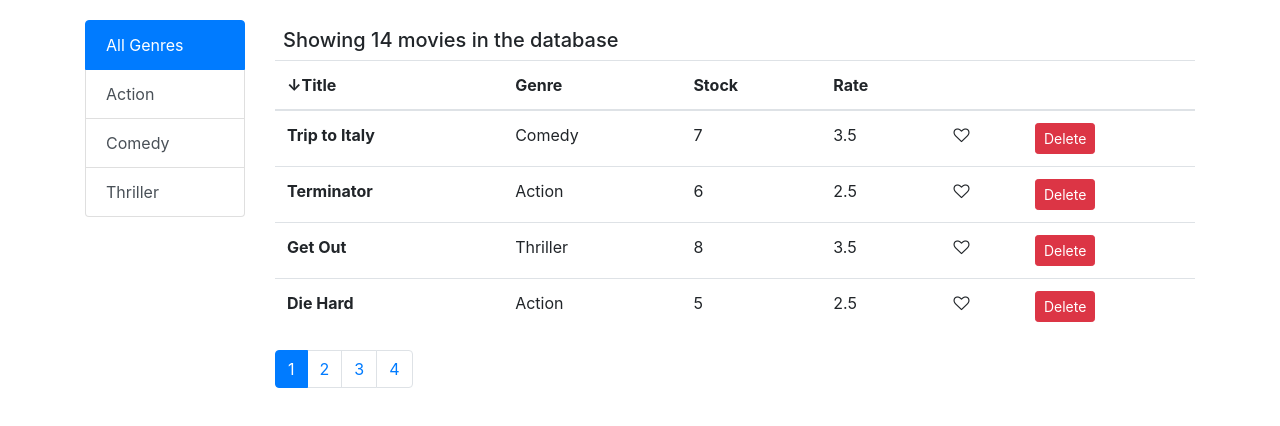
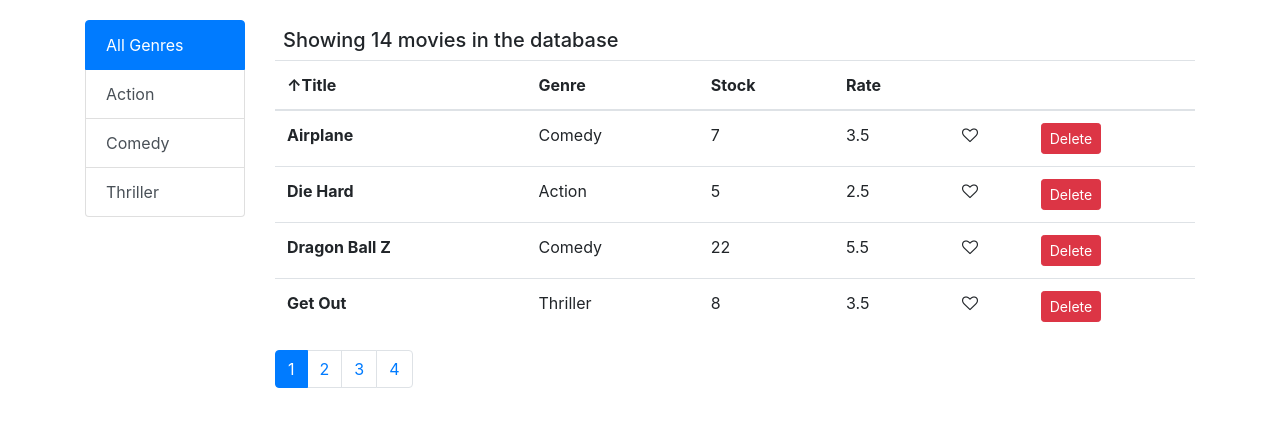
Before and after one commit to suxe/react-simple-crud, a React (Create React App) app: page / in a window 1280 px wide. Shown: the top 426 px of the page. Built offline with nearby package versions, Linux system fonts and the light colour scheme.

Commit message:
created TableHeader and TableBody components

```diff
--- a/src/components/movies.jsx
+++ b/src/components/movies.jsx
@@ -2,7 +2,7 @@ import React, { Component } from "react"
 import { getMovies, deleteMovie } from "../services/fakeMovieService"
 import { getGenres } from "../services/fakeGenreService"
 import Pagination from "./pagination"
-import { paginate, orderTable } from "../utils/paginate"
+import { paginate, orderTable } from "../utils/dataFilters"
 import ListGroup from "./listGroup"
 import MoviesTable from "./moviesTable"
 
@@ -15,7 +15,7 @@ class Movies extends Component {
       movies: [],
       genres: [],
       selectedGenre: null,
-      tableOrder: ["title", "desc"]
+      sortColumn: { path: "title", order: "asc" }
     }
   }
 
@@ -71,25 +71,8 @@ class Movies extends Component {
     })
   }
 
-  handleSort = (path, _e) => {
-    console.log(path)
-    const { tableOrder } = this.state
-    tableOrder[0] = path
-    switch (tableOrder[1]) {
-      case "":
-        tableOrder[1] = "asc"
-        break
-      case "asc":
-        tableOrder[1] = "desc"
-        break
-      case "desc":
-        tableOrder[1] = ""
-        break
-      default:
-        tableOrder[1] = ""
-    }
-
-    this.setState({ tableOrder })
+  handleSort = (sortColumn, _e) => {
+    this.setState({ sortColumn })
   }
 
   render() {
@@ -99,15 +82,20 @@ class Movies extends Component {
       movies: allMovies,
       genres: allGenres,
       selectedGenre,
-      tableOrder
+      sortColumn
     } = this.state
 
     const filtered = selectedGenre
       ? allMovies.filter(m => m.genre._id === selectedGenre)
       : allMovies
 
-    const movies = paginate(filtered, currentPage, pageSize)
-    const orderedMovies = orderTable(movies, tableOrder[0], tableOrder[1])
+    const orderedMovies = orderTable(
+      filtered,
+      sortColumn.path,
+      sortColumn.order
+    )
+
+    const movies = paginate(orderedMovies, currentPage, pageSize)
 
     return (
       <React.Fragment>
@@ -124,11 +112,11 @@ class Movies extends Component {
             {filtered.length > 0 && (
               <React.Fragment>
                 <MoviesTable
-                  movies={orderedMovies}
+                  movies={movies}
                   onLike={this.handleLike}
                   onDelete={this.handleDelete}
                   onSort={this.handleSort}
-                  sortBy={tableOrder}
+                  sortBy={sortColumn}
                 />
                 <Pagination
                   itemsCount={filtered.length}
--- a/src/components/moviesTable.jsx
+++ b/src/components/moviesTable.jsx
@@ -1,100 +1,41 @@
-import React from "react"
-import Like from "./like"
-import { PropTypes } from "prop-types"
+import React, { Component } from "react"
+import TableHeader from "./tableHeader"
+import TableBody from "./tableBody"
+import PropTypes from "prop-types"
 
-const MoviesTable = props => {
-  // updateSortDir = column => {
-  //   const { sortDir } = this.state
+class MoviesTable extends Component {
+  columns = [
+    { path: "title", label: "Title" },
+    { path: "genre.name", label: "Genre" },
+    { path: "numberInStock", label: "Stock" },
+    { path: "dailyRentalRate", label: "Rate" },
+    { key: "like" },
+    { key: "delete" }
+  ]
 
-  //   switch (sortDir[column]) {
-  //     case "":
-  //       sortDir[column] = "asc"
-  //       break
-  //     case "asc":
-  //       sortDir[column] = "desc"
-  //       break
-  //     case "desc":
-  //       sortDir[column] = ""
-  //       break
-  //     default:
-  //       sortDir[column] = ""
-  //   }
-
-  //   this.setState({ sortDir })
-  // }
-
-  // <span>&#8593;</span>
-  // <span>&#8595;</span>
-
-  const { movies, onLike, onDelete, onSort, sortBy } = props
-
-  const updateSortSymbol = column => {
-    let symbol = ""
-    if (column === sortBy[0]) {
-      switch (sortBy[1]) {
-        case "asc":
-          symbol = <span>&#8593;</span>
-          break
-        case "desc":
-          symbol = <span>&#8595;</span>
-          break
-        default:
-          symbol = ""
-      }
-    }
-    return symbol
+  raiseSort = path => {
+    const { sortBy } = this.props
+    let sortColumn = {}
+    sortColumn.path = path
+    sortColumn.order = sortBy.order === "asc" ? "desc" : "asc"
+    // this raises the method to his parent component
+    this.props.onSort(sortColumn)
   }
 
-  return (
-    <table className="table table-hover">
-      <thead>
-        <tr>
-          <th onClick={_e => onSort("title", _e)}>
-            {updateSortSymbol("title")}
-            Title
-          </th>
-          <th onClick={_e => onSort("genre.name", _e)}>
-            {updateSortSymbol("genre.name")}
-            Genre
-          </th>
-          <th onClick={_e => onSort("numberInStock", _e)}>
-            {updateSortSymbol("numberInStock")}
-            Stock
-          </th>
-          <th onClick={_e => onSort("dailyRentalRate", _e)}>
-            {updateSortSymbol("dailyRentalRate")}
-            Rate
-          </th>
-          <th></th>
-          <th></th>
-        </tr>
-      </thead>
-      <tbody>
-        {movies.map(movie => (
-          <tr key={movie._id}>
-            <th scope="row">{movie.title}</th>
-            <td>{movie.genre.name}</td>
-            <td>{movie.numberInStock}</td>
-            <td>{movie.dailyRentalRate}</td>
-            <td>
-              <Like
-                active={movie.liked || false}
-                onLike={_e => onLike(movie)}
-              />
-            </td>
-            <td>
-              <button
-                className="btn btn-danger btn-sm"
-                onClick={_e => onDelete(movie._id)}
-              >
-                Delete
-              </button>
-            </td>
-          </tr>
-        ))}
-      </tbody>
-    </table>
-  )
+  render() {
+    const { movies, onLike, onDelete, sortBy } = this.props
+
+    return (
+      <table className="table table-hover">
+        <TableHeader
+          columns={this.columns}
+          sortBy={sortBy}
+          onSort={this.raiseSort}
+        />
+        <TableBody items={movies} onLike={onLike} onDelete={onDelete} />
+      </table>
+    )
+  }
 }
 
 MoviesTable.propTypes = {
@@ -102,7 +43,7 @@ MoviesTable.propTypes = {
   onLike: PropTypes.func.isRequired,
   onDelete: PropTypes.func.isRequired,
   onSort: PropTypes.func.isRequired,
-  sortBy: PropTypes.array.isRequired
+  sortBy: PropTypes.object.isRequired
 }
 
 export default MoviesTable
--- /dev/null
+++ b/src/components/tableBody.jsx
@@ -0,0 +1,39 @@
+import React from "react"
+import Like from "./like"
+import PropTypes from "prop-types"
+
+const TableBody = props => {
+  const { items, onLike, onDelete } = props
+  return (
+    <tbody>
+      {items.map(item => (
+        <tr key={item._id}>
+          <th scope="row">{item.title}</th>
+          <td>{item.genre.name}</td>
+          <td>{item.numberInStock}</td>
+          <td>{item.dailyRentalRate}</td>
+          <td>
+            <Like active={item.liked || false} onLike={_e => onLike(item)} />
+          </td>
+          <td>
+            <button
+              className="btn btn-danger btn-sm"
+              style={{ cursor: "pointer" }}
+              onClick={_e => onDelete(item._id)}
+            >
+              Delete
+            </button>
+          </td>
+        </tr>
+      ))}
+    </tbody>
+  )
+}
+
+TableBody.propTypes = {
+  items: PropTypes.array.isRequired,
+  onLike: PropTypes.func.isRequired,
+  onDelete: PropTypes.func.isRequired
+}
+
+export default TableBody
--- /dev/null
+++ b/src/components/tableHeader.jsx
@@ -0,0 +1,42 @@
+import React from "react"
+import PropTypes from "prop-types"
+
+const TableHeader = props => {
+  const updateSymbol = column => {
+    let symbol = ""
+    if (column === props.sortBy.path) {
+      symbol =
+        props.sortBy.order === "asc" ? (
+          <span>&#8593;</span>
+        ) : (
+          <span>&#8595;</span>
+        )
+    }
+    return symbol
+  }
+
+  return (
+    <thead>
+      <tr>
+        {props.columns.map(col => (
+          <th
+            key={col.path || col.key}
+            style={{ cursor: "pointer" }}
+            onClick={_e => props.onSort(col.path, _e)}
+          >
+            {updateSymbol(col.path)}
+            {col.label}
+          </th>
+        ))}
+      </tr>
+    </thead>
+  )
+}
+
+TableHeader.propTypes = {
+  columns: PropTypes.array.isRequired,
+  sortBy: PropTypes.object.isRequired,
+  onSort: PropTypes.func.isRequired
+}
+
+export default TableHeader
```
Also changed, not shown: src/utils/dataFilters.js (renamed from src/utils/paginate.js).
